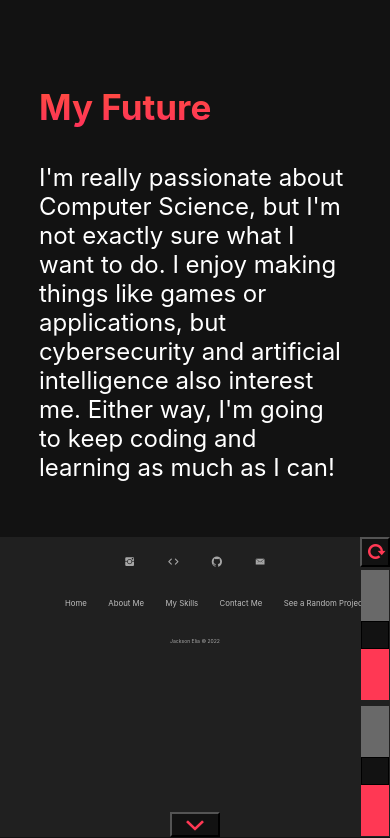
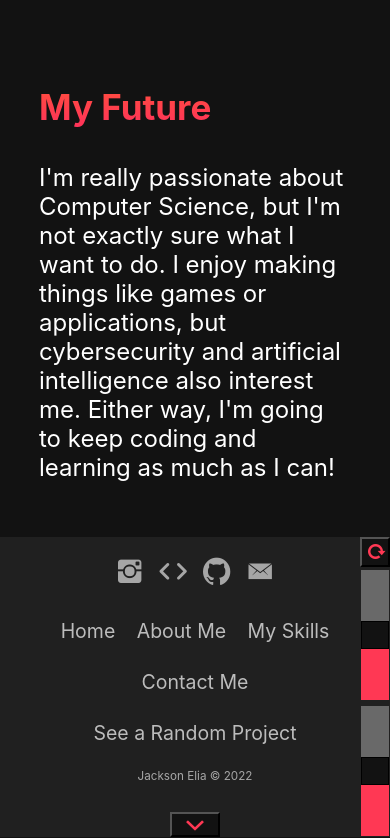
Before and after one commit to JacksonElia/JacksonElia.github.io, a plain HTML site: page about.html in a window 390 px wide. Shown: the part 4021-4859 px from the top of the page. Drawn offline with nearby package versions, Linux system fonts and the light colour scheme.

Commit message:
Made footer work better for mobile

```diff
--- a/styles/footer.css
+++ b/styles/footer.css
@@ -8,16 +8,21 @@
 }
 
 .social a {
-  font-size: 3vw;
+  /*font-size: 3vw;*/
+  font-size: 40px;
   width: 10%;
   height: 10%;
-  line-height: 5vw;
+  /*line-height: 5vw;*/
   display: inline-block;
   text-align: center;
   margin-top: 4%;
   color: var(--mainTextColor);
   opacity: .6;
-  transition: 10s;
+  /*transition: 10s;*/
+}
+
+.list-inline {
+  padding: 0 30px;
 }
 
 .footer ul {
@@ -31,14 +36,15 @@
 .footer li {
   padding: 20px 10px;
   display: inline-block;
-  font-size: 2vw;
+  /*font-size: 2vw;*/
+  font-size: 25px;
 }
 
 .footer ul a {
   text-decoration:none;
   color: var(--mainTextColor);
   opacity: .7;
-  transition: 10s;
+  /*transition: 10s;*/
   /*  TODO: fix flickering  */
 }
 
@@ -47,9 +53,10 @@
 }
 
 .copyright {
-  font-size: 1.3vw;
+  font-size: 15px;
   opacity: .6;
-  margin-top: 2vw;
+  margin-top: 20px;
+  margin-bottom: 20px;
 }
 
 #conway-footer {
@@ -123,3 +130,21 @@
   right: -52px;
   width: 130px;
 }
+
+@media screen and (max-width: 500px) {
+
+  .social a {
+    font-size: 8vw;
+  }
+
+  .footer li {
+    font-size: 5vw;
+    padding-bottom: 0;
+  }
+
+  .copyright {
+    font-size: 3vw;
+    opacity: .6;
+  }
+
+}
--- a/styles/style.css
+++ b/styles/style.css
@@ -146,17 +146,11 @@ hr {
     display: block;
   }
 
-  .portfolio-section a {
+  .portfolio-section a, .contact-section a {
     width: 200px;
     margin-right: auto;
-    margin-top: 2vw;
-    margin-bottom: 2vw;
-  }
-
-  .contact-section a {
-    width: 200px;
-    margin-right: auto;
-    margin-top: 3.5vw;
+    margin-top: 35px;
+    margin-bottom: 35px;
   }
 
   h1 {
@@ -164,3 +158,9 @@ hr {
   }
 
 }
+
+@media screen and (max-width: 600px) {
+  h2 {
+    font-size: 11vw;
+  }
+}
```
